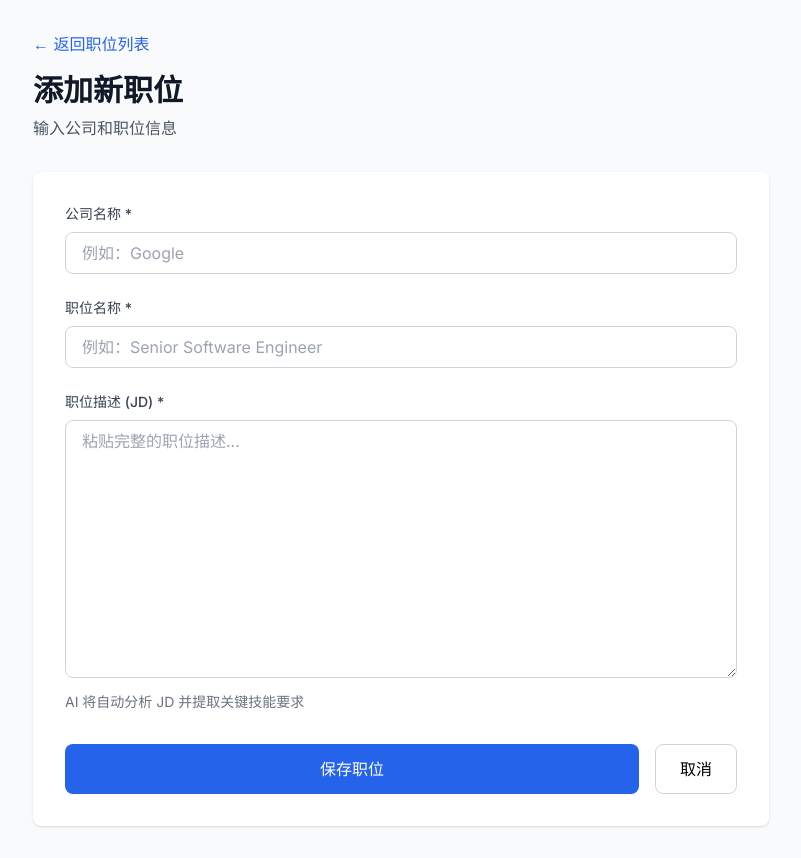
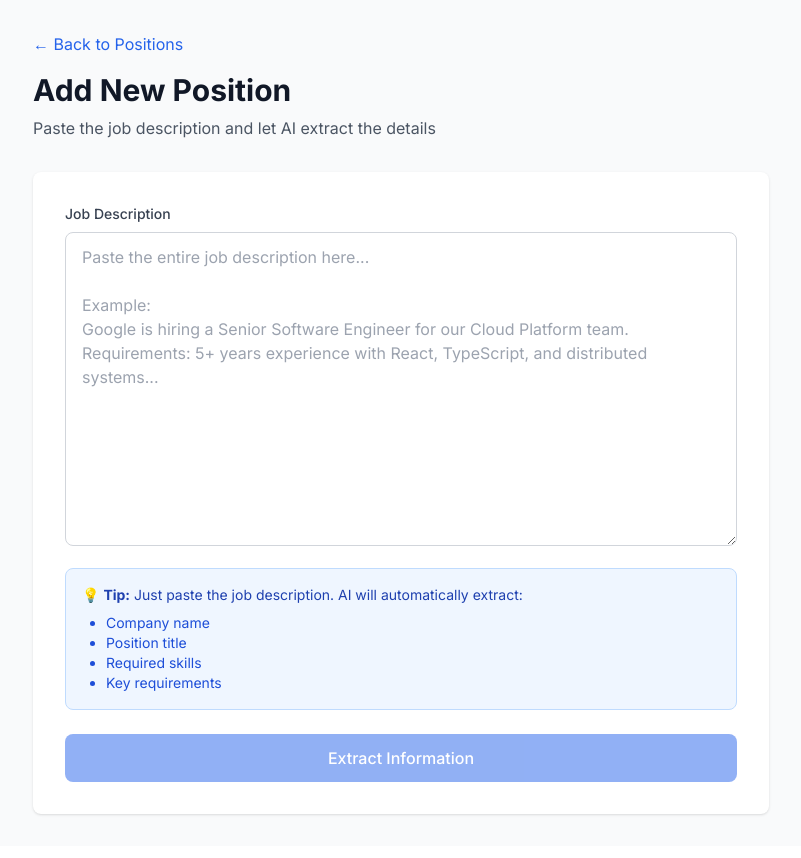
Before and after one commit to ZHHHH9980/SwissJob, a Next.js app in the folder frontend/: page /companies/new in a window 1280 px wide. Shown: the whole page, without its empty margins (239-1040 px from the left). Built offline with nearby package versions, Linux system fonts and the light colour scheme.

Commit message:
feat: add status management and conversational AI input with English UI

```diff
--- a/frontend/app/companies/[id]/page.tsx
+++ b/frontend/app/companies/[id]/page.tsx
@@ -7,88 +7,87 @@ import { useParams } from 'next/navigation'
 export default function CompanyDetailPage() {
   const params = useParams()
 
-  // Mock data
   const [company] = useState({
     id: params.id,
     name: 'Google',
     position: 'Senior Software Engineer',
-    jd: 'We are looking for an experienced software engineer...',
+    jd: 'We are looking for an experienced software engineer to join our Cloud Platform team...',
     skills: ['React', 'TypeScript', 'Node.js', 'System Design'],
     matchScore: 85,
-    status: 'active',
+    status: 'pending' as const,
     createdAt: '2026-02-10'
   })
+
+  const statusColors = {
+    pending: 'bg-blue-100 text-blue-800',
+    'in-progress': 'bg-yellow-100 text-yellow-800',
+    completed: 'bg-green-100 text-green-800'
+  }
 
   return (
     <div className="min-h-screen bg-gray-50">
       <div className="max-w-5xl mx-auto px-4 py-8">
-        {/* Header */}
         <div className="mb-8">
           <Link href="/companies" className="text-blue-600 hover:underline mb-4 inline-block">
-            ← 返回职位列表
+            ← Back to Positions
           </Link>
           <div className="flex justify-between items-start">
             <div>
               <h1 className="text-3xl font-bold text-gray-900">{company.name}</h1>
               <p className="text-xl text-gray-700 mt-2">{company.position}</p>
             </div>
-            <span className="bg-green-100 text-green-800 px-4 py-2 rounded-full font-medium">
-              {company.matchScore}% 匹配
-            </span>
+            <div className="flex gap-3">
+              <span className={`px-4 py-2 rounded-full font-medium ${statusColors[company.status]}`}>
+                {company.status === 'in-progress' ? 'In Progress' : company.status.charAt(0).toUpperCase() + company.status.slice(1)}
+              </span>
+              <span className="bg-green-100 text-green-800 px-4 py-2 rounded-full font-medium">
+                {company.matchScore}% Match
+              </span>
+            </div>
           </div>
         </div>
 
-        {/* Content */}
         <div className="grid grid-cols-1 lg:grid-cols-3 gap-6">
-          {/* Main Content */}
           <div className="lg:col-span-2 space-y-6">
-            {/* Job Description */}
             <div className="bg-white rounded-lg shadow p-6">
-              <h2 className="text-xl font-bold text-gray-900 mb-4">职位描述</h2>
+              <h2 className="text-xl font-bold text-gray-900 mb-4">Job Description</h2>
               <p className="text-gray-700 whitespace-pre-wrap">{company.jd}</p>
             </div>
 
-            {/* Actions */}
             <div className="bg-white rounded-lg shadow p-6">
-              <h2 className="text-xl font-bold text-gray-900 mb-4">操作</h2>
+              <h2 className="text-xl font-bold text-gray-900 mb-4">Actions</h2>
               <div className="grid grid-cols-2 gap-4">
                 <button className="px-4 py-3 bg-blue-600 text-white rounded-lg hover:bg-blue-700 transition">
-                  安排面试
+                  Schedule Interview
                 </button>
                 <button className="px-4 py-3 bg-purple-600 text-white rounded-lg hover:bg-purple-700 transition">
-                  模拟面试
+                  Mock Interview
                 </button>
               </div>
             </div>
           </div>
 
-          {/* Sidebar */}
           <div className="space-y-6">
-            {/* Skills */}
             <div className="bg-white rounded-lg shadow p-6">
-              <h2 className="text-lg font-bold text-gray-900 mb-4">技能要求</h2>
+              <h2 className="text-lg font-bold text-gray-900 mb-4">Required Skills</h2>
               <div className="flex flex-wrap gap-2">
                 {company.skills.map((skill) => (
-                  <span
-                    key={skill}
-                    className="bg-blue-100 text-blue-800 px-3 py-1 rounded-full text-sm"
-                  >
+                  <span key={skill} className="bg-blue-100 text-blue-800 px-3 py-1 rounded-full text-sm">
                     {skill}
                   </span>
                 ))}
               </div>
             </div>
 
-            {/* Info */}
             <div className="bg-white rounded-lg shadow p-6">
-              <h2 className="text-lg font-bold text-gray-900 mb-4">信息</h2>
+              <h2 className="text-lg font-bold text-gray-900 mb-4">Information</h2>
               <div className="space-y-3 text-sm">
                 <div>
-                  <span className="text-gray-600">状态：</span>
-                  <span className="text-gray-900 ml-2">进行中</span>
+                  <span className="text-gray-600">Status:</span>
+                  <span className="text-gray-900 ml-2 capitalize">{company.status.replace('-', ' ')}</span>
                 </div>
                 <div>
-                  <span className="text-gray-600">添加时间：</span>
+                  <span className="text-gray-600">Added:</span>
                   <span className="text-gray-900 ml-2">{company.createdAt}</span>
                 </div>
               </div>
--- a/frontend/app/companies/new/page.tsx
+++ b/frontend/app/companies/new/page.tsx
@@ -6,17 +6,35 @@ import Link from 'next/link'
 
 export default function NewCompanyPage() {
   const router = useRouter()
-  const [formData, setFormData] = useState({
-    name: '',
-    position: '',
-    jd: ''
-  })
+  const [input, setInput] = useState('')
+  const [isProcessing, setIsProcessing] = useState(false)
+  const [extractedData, setExtractedData] = useState<{
+    company?: string
+    position?: string
+    skills?: string[]
+  } | null>(null)
 
-  const handleSubmit = (e: React.FormEvent) => {
+  const handleSubmit = async (e: React.FormEvent) => {
     e.preventDefault()
-    // TODO: Save to backend later
-    console.log('Saving company:', formData)
-    alert('职位已添加！（目前使用 mock 数据）')
+    setIsProcessing(true)
+
+    // Simulate AI processing
+    setTimeout(() => {
+      // Mock AI extraction
+      const mockExtraction = {
+        company: 'Google',
+        position: 'Senior Software Engineer',
+        skills: ['React', 'TypeScript', 'System Design']
+      }
+      setExtractedData(mockExtraction)
+      setIsProcessing(false)
+    }, 1500)
+  }
+
+  const handleConfirm = () => {
+    // TODO: Save to backend
+    console.log('Saving:', extractedData)
+    alert('Position added! (Using mock data)')
     router.push('/companies')
   }
 
@@ -26,80 +44,112 @@ export default function NewCompanyPage() {
         {/* Header */}
         <div className="mb-8">
           <Link href="/companies" className="text-blue-600 hover:underline mb-4 inline-block">
-            ← 返回职位列表
+            ← Back to Positions
           </Link>
-          <h1 className="text-3xl font-bold text-gray-900">添加新职位</h1>
-          <p className="text-gray-600 mt-2">输入公司和职位信息</p>
+          <h1 className="text-3xl font-bold text-gray-900">Add New Position</h1>
+          <p className="text-gray-600 mt-2">Paste the job description and let AI extract the details</p>
         </div>
 
-        {/* Form */}
+        {/* AI Input Form */}
+        {!extractedData ? (
           <form onSubmit={handleSubmit} className="bg-white rounded-lg shadow p-8">
-          <div className="space-y-6">
-            {/* Company Name */}
+            <div className="space-y-4">
               <div>
                 <label className="block text-sm font-medium text-gray-700 mb-2">
-                公司名称 *
+                  Job Description
                 </label>
-              <input
-                type="text"
+                <textarea
+                  value={input}
+                  onChange={(e) => setInput(e.target.value)}
+                  rows={12}
+                  className="w-full px-4 py-3 border border-gray-300 rounded-lg focus:ring-2 focus:ring-blue-500 focus:border-transparent"
+                  placeholder="Paste the entire job description here...
+
+Example:
+Google is hiring a Senior Software Engineer for our Cloud Platform team.
+Requirements: 5+ years experience with React, TypeScript, and distributed systems..."
                   required
-                value={formData.name}
-                onChange={(e) => setFormData({ ...formData, name: e.target.value })}
-                className="w-full px-4 py-2 border border-gray-300 rounded-lg focus:ring-2 focus:ring-blue-500 focus:border-transparent"
-                placeholder="例如：Google"
                 />
               </div>
 
-            {/* Position */}
-            <div>
-              <label className="block text-sm font-medium text-gray-700 mb-2">
-                职位名称 *
-              </label>
-              <input
-                type="text"
-                required
-                value={formData.position}
-                onChange={(e) => setFormData({ ...formData, position: e.target.value })}
-                className="w-full px-4 py-2 border border-gray-300 rounded-lg focus:ring-2 focus:ring-blue-500 focus:border-transparent"
-                placeholder="例如：Senior Software Engineer"
-              />
-            </div>
-
-            {/* Job Description */}
-            <div>
-              <label className="block text-sm font-medium text-gray-700 mb-2">
-                职位描述 (JD) *
-              </label>
-              <textarea
-                required
-                value={formData.jd}
-                onChange={(e) => setFormData({ ...formData, jd: e.target.value })}
-                rows={10}
-                className="w-full px-4 py-2 border border-gray-300 rounded-lg focus:ring-2 focus:ring-blue-500 focus:border-transparent"
-                placeholder="粘贴完整的职位描述..."
-              />
-              <p className="text-sm text-gray-500 mt-2">
-                AI 将自动分析 JD 并提取关键技能要求
+              <div className="bg-blue-50 border border-blue-200 rounded-lg p-4">
+                <p className="text-sm text-blue-800">
+                  💡 <strong>Tip:</strong> Just paste the job description. AI will automatically extract:
                 </p>
+                <ul className="text-sm text-blue-700 mt-2 ml-6 list-disc">
+                  <li>Company name</li>
+                  <li>Position title</li>
+                  <li>Required skills</li>
+                  <li>Key requirements</li>
+                </ul>
               </div>
             </div>
 
-          {/* Actions */}
-          <div className="flex gap-4 mt-8">
             <button
               type="submit"
+              disabled={isProcessing || !input.trim()}
+              className="w-full mt-6 bg-blue-600 text-white px-6 py-3 rounded-lg hover:bg-blue-700 transition font-medium disabled:opacity-50 disabled:cursor-not-allowed"
+            >
+              {isProcessing ? (
+                <span className="flex items-center justify-center">
+                  <svg className="animate-spin -ml-1 mr-3 h-5 w-5 text-white" xmlns="http://www.w3.org/2000/svg" fill="none" viewBox="0 0 24 24">
+                    <circle className="opacity-25" cx="12" cy="12" r="10" stroke="currentColor" strokeWidth="4"></circle>
+                    <path className="opacity-75" fill="currentColor" d="M4 12a8 8 0 018-8V0C5.373 0 0 5.373 0 12h4zm2 5.291A7.962 7.962 0 014 12H0c0 3.042 1.135 5.824 3 7.938l3-2.647z"></path>
+                  </svg>
+                  Analyzing with AI...
+                </span>
+              ) : (
+                'Extract Information'
+              )}
+            </button>
+          </form>
+        ) : (
+          /* Extracted Data Review */
+          <div className="bg-white rounded-lg shadow p-8">
+            <div className="mb-6">
+              <h2 className="text-xl font-bold text-gray-900 mb-2">Review Extracted Information</h2>
+              <p className="text-gray-600">Confirm the details before saving</p>
+            </div>
+
+            <div className="space-y-4 mb-6">
+              <div className="border border-gray-200 rounded-lg p-4">
+                <label className="text-sm font-medium text-gray-600">Company</label>
+                <p className="text-lg font-semibold text-gray-900 mt-1">{extractedData.company}</p>
+              </div>
+
+              <div className="border border-gray-200 rounded-lg p-4">
+                <label className="text-sm font-medium text-gray-600">Position</label>
+                <p className="text-lg font-semibold text-gray-900 mt-1">{extractedData.position}</p>
+              </div>
+
+              <div className="border border-gray-200 rounded-lg p-4">
+                <label className="text-sm font-medium text-gray-600">Skills Required</label>
+                <div className="flex flex-wrap gap-2 mt-2">
+                  {extractedData.skills?.map((skill) => (
+                    <span key={skill} className="bg-blue-100 text-blue-800 px-3 py-1 rounded-full text-sm">
+                      {skill}
+                    </span>
+                  ))}
+                </div>
+              </div>
+            </div>
+
+            <div className="flex gap-4">
+              <button
+                onClick={handleConfirm}
                 className="flex-1 bg-blue-600 text-white px-6 py-3 rounded-lg hover:bg-blue-700 transition font-medium"
               >
-              保存职位
+                Confirm & Save
               </button>
-            <Link
-              href="/companies"
-              className="px-6 py-3 border border-gray-300 rounded-lg hover:bg-gray-50 transition text-center"
+              <button
+                onClick={() => setExtractedData(null)}
+                className="px-6 py-3 border border-gray-300 rounded-lg hover:bg-gray-50 transition"
               >
-              取消
-            </Link>
+                Edit
+              </button>
             </div>
-        </form>
+          </div>
+        )}
       </div>
     </div>
   )
```
Also changed, not shown: frontend/app/companies/page.tsx (+58 -14 lines), frontend/app/page.tsx (+10 -10 lines). Lines whose indentation alone changed are shown as unchanged.
